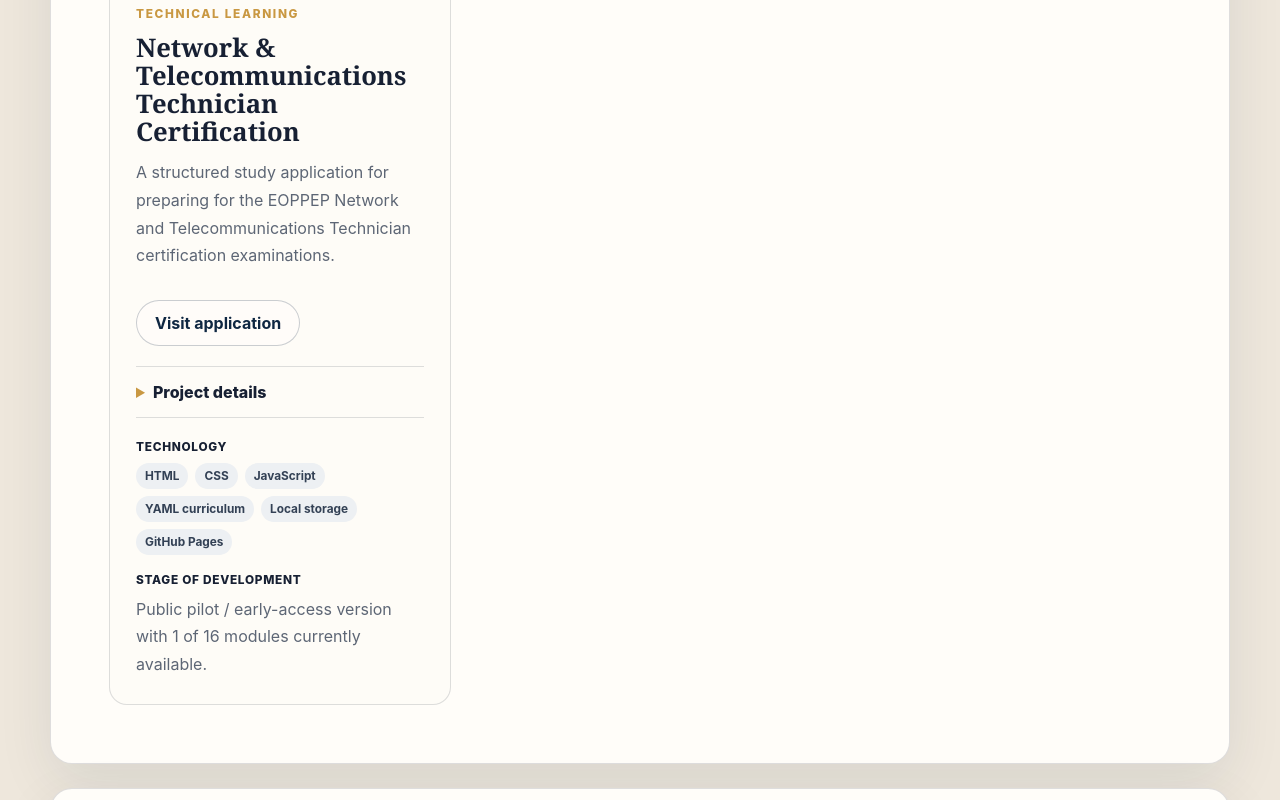
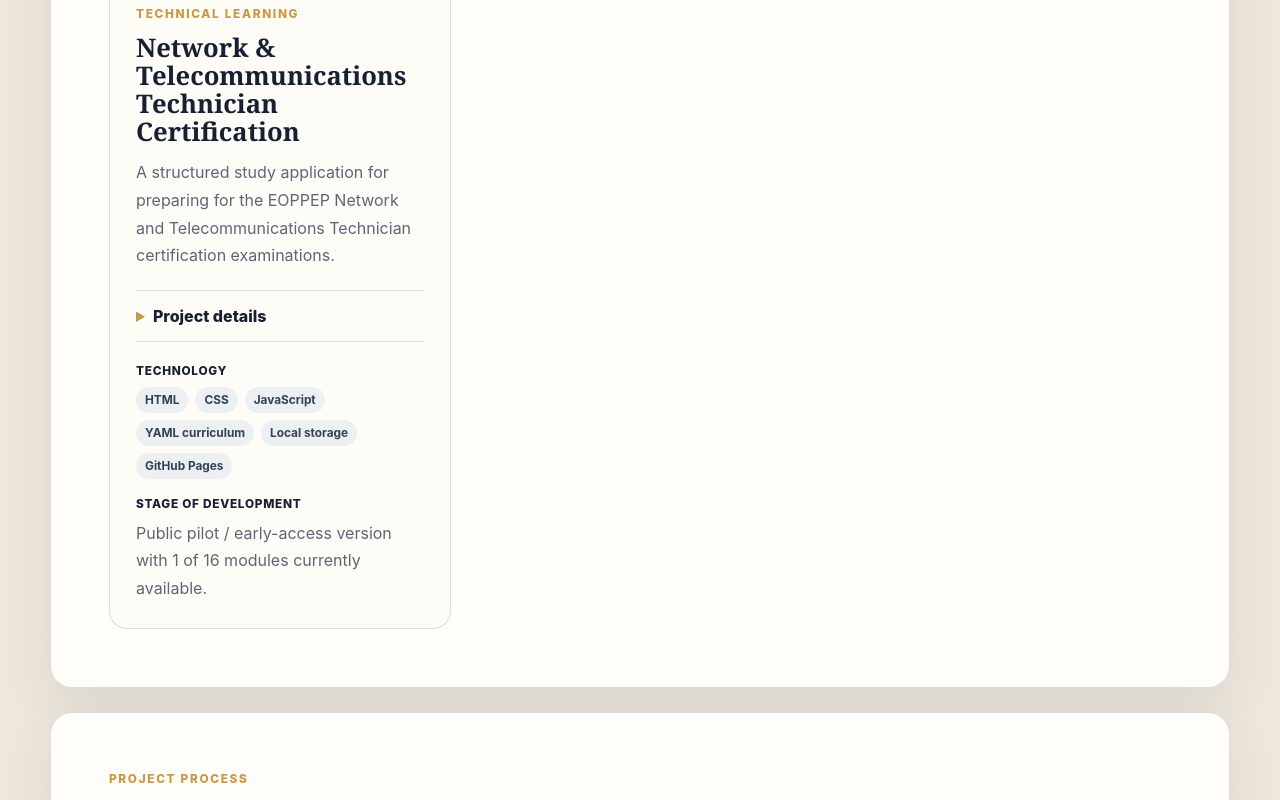
Before and after one commit to mmark76/markellos-professional-apps, a React (Vite) app: page / in a window 1280 px wide. Shown: the part 1466-2266 px from the top of the page. Built offline with nearby package versions, Linux system fonts and the light colour scheme.

Commit message:
Hide NTT certification application link

```diff
--- a/src/App.tsx
+++ b/src/App.tsx
@@ -199,7 +199,7 @@ function App() {
                   <h3>{project.title}</h3>
                   <p className="project-summary">{project.summary}</p>
 
-                  {project.url && (
+                  {project.url && project.id !== 'ntt-certification' && (
                     <div className="button-row">
                       <a className="button button-secondary" href={project.url} target="_blank" rel="noreferrer">
                         {page.visitProject}
```
